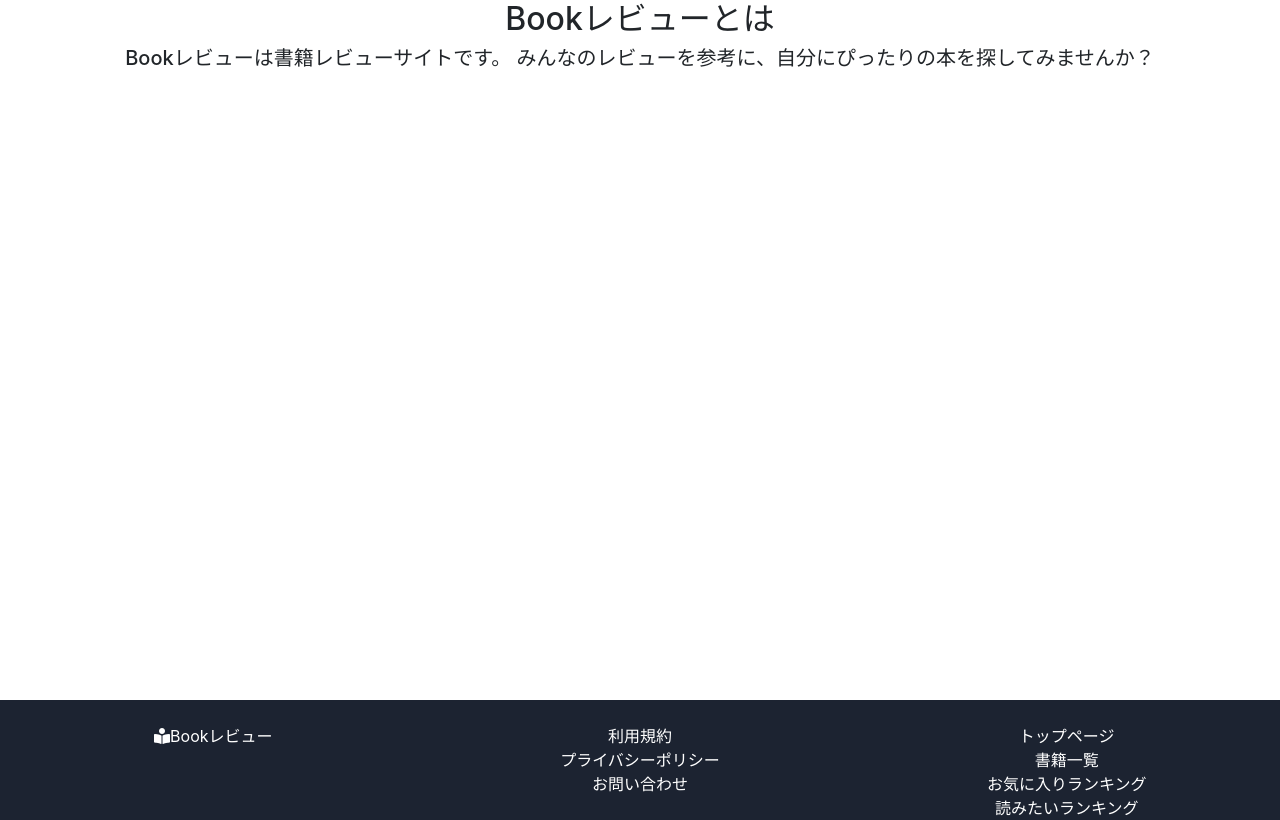
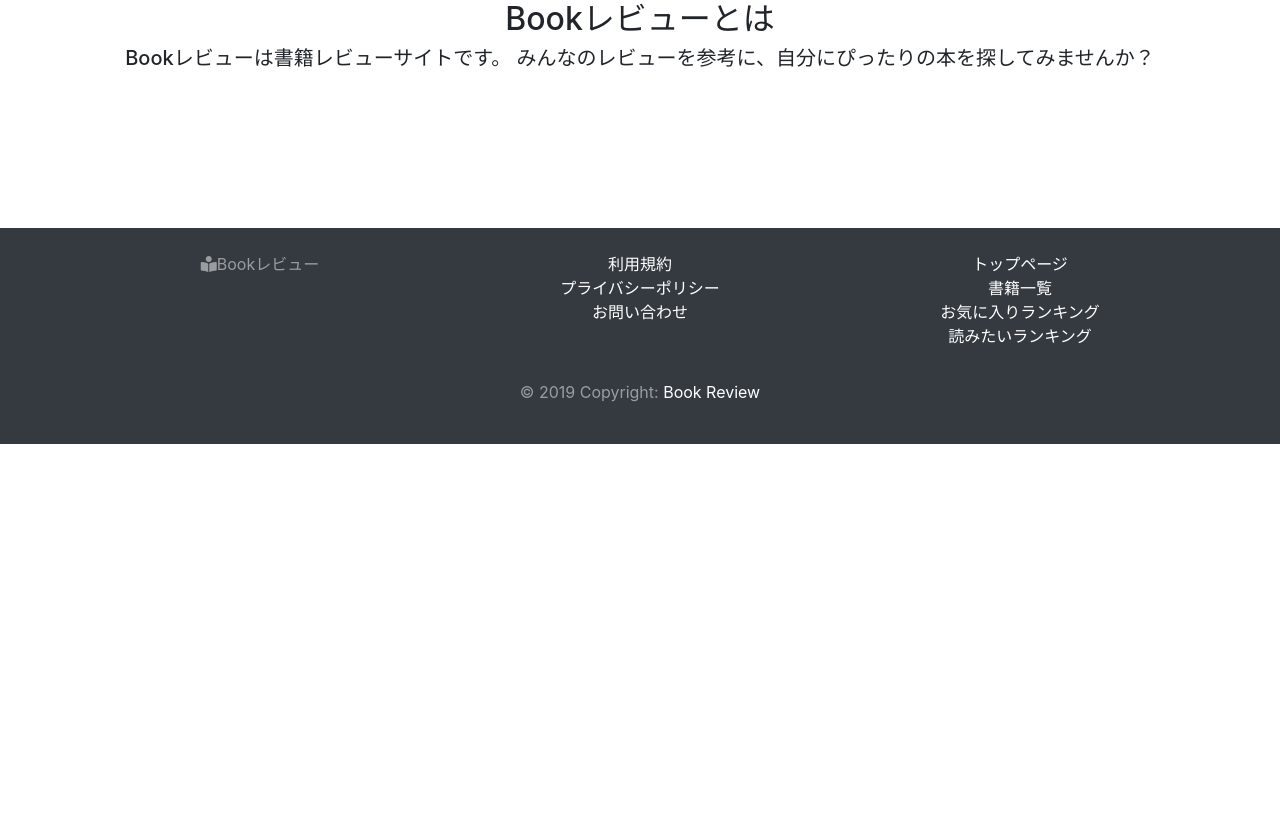
Before and after one commit to yuna1001/book-review, a Django app: page / in a window 1280 px wide. Shown: the part 56-876 px from the top of the page. Run offline with Django 3.2, Linux system fonts and the light colour scheme; some libraries are stand-ins or nearby versions.

Commit message:
[mod] footerを修正

```diff
--- a/static/base.css
+++ b/static/base.css
@@ -3,8 +3,8 @@
     text-decoration: none;
 }
 
-footer {
-    height: 120px;
+#sticky-footer {
+    flex-shrink: none;
     color: white;
     background-color: #1C2331;
 }
--- a/templates/base.html
+++ b/templates/base.html
@@ -79,20 +79,17 @@
             {% block content %}{% endblock %}
         </main>
         <!-- Footer -->
-        <footer class="page-footer font-small pt-4 fixed-bottom">
-
+        <footer id="sticky-footer" class="py-4 bg-dark text-white-50">
             <!-- Footer Links -->
-            <div class="container-fluid text-center text-md-left">
+            <div class="container text-center">
 
                 <!-- Grid row -->
                 <div class="row">
-                    <div class="col-xs-12 col-sm12 col-md-4 col-lg-4 mb-md-0 mb-3" style="text-align: center">
+                    <div class="col-xs-4 col-sm-4 col-md-push-3" style="text-align: center">
                         <i class="fas fa-book-reader"></i>Bookレビュー</a>
                     </div>
-
                     <!-- Grid column -->
-                    <div class="col-xs-12 col-sm12 col-md-4 col-lg-4 mb-md-0 mb-3" style="text-align: center">
-
+                    <div class="col-xs-4 col-sm-4 col-md-push-3" style="text-align: center">
                         <!-- Links -->
                         <ul class="list-unstyled">
                             <li>
@@ -106,9 +103,8 @@
                             </li>
                         </ul>
                     </div>
-
                     <!-- Grid column -->
-                    <div class="col-xs-12 col-sm12 col-md-4 col-lg-4 mb-md-0 mb-3" style="text-align: center">
+                    <div class="col-xs-4 col-sm-4 col-md-push-3" style="text-align: center">
 
                         <!-- Links -->
                         <ul class="list-unstyled">
@@ -138,8 +134,8 @@
                 <a href="https://mdbootstrap.com/education/bootstrap/"> Book Review</a>
             </div>
             <!-- Copyright -->
+        </footer>
 
-        </footer>
         <!-- Footer -->
 
         <!-- js -->
```
